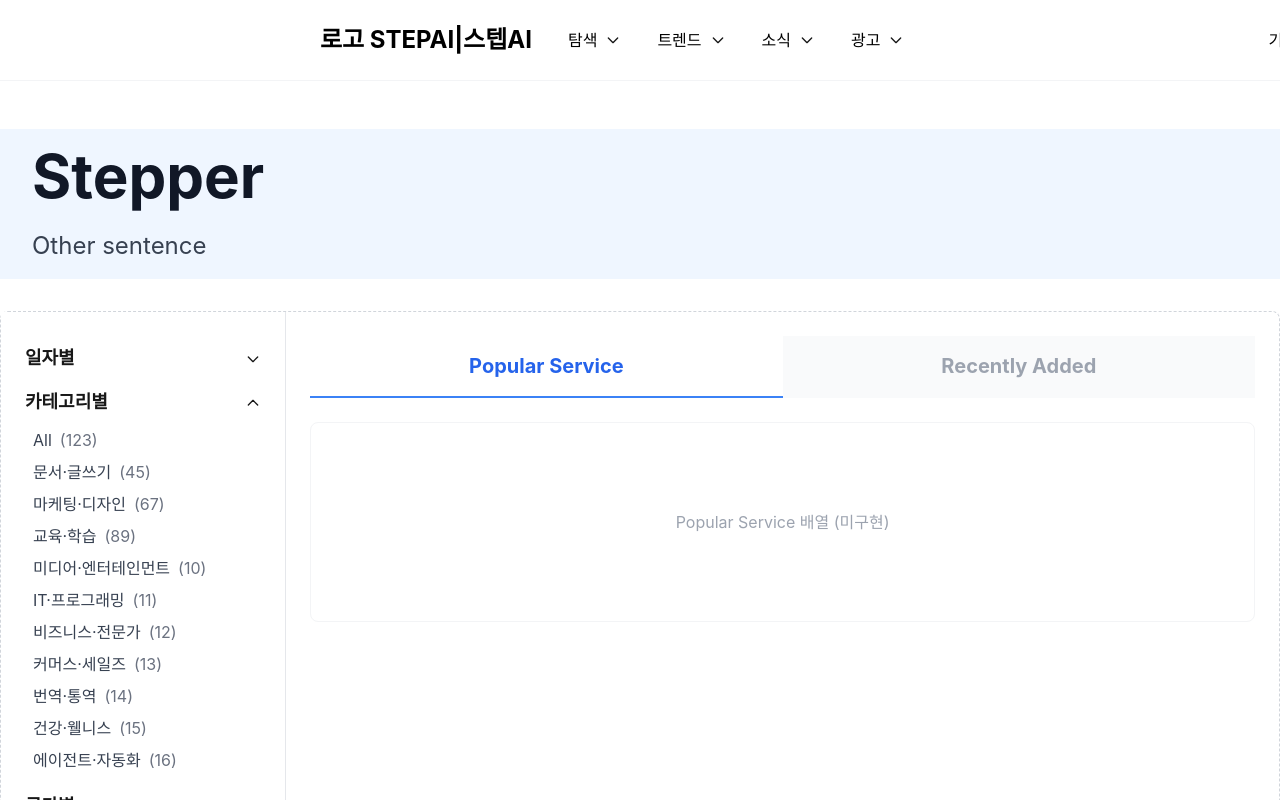
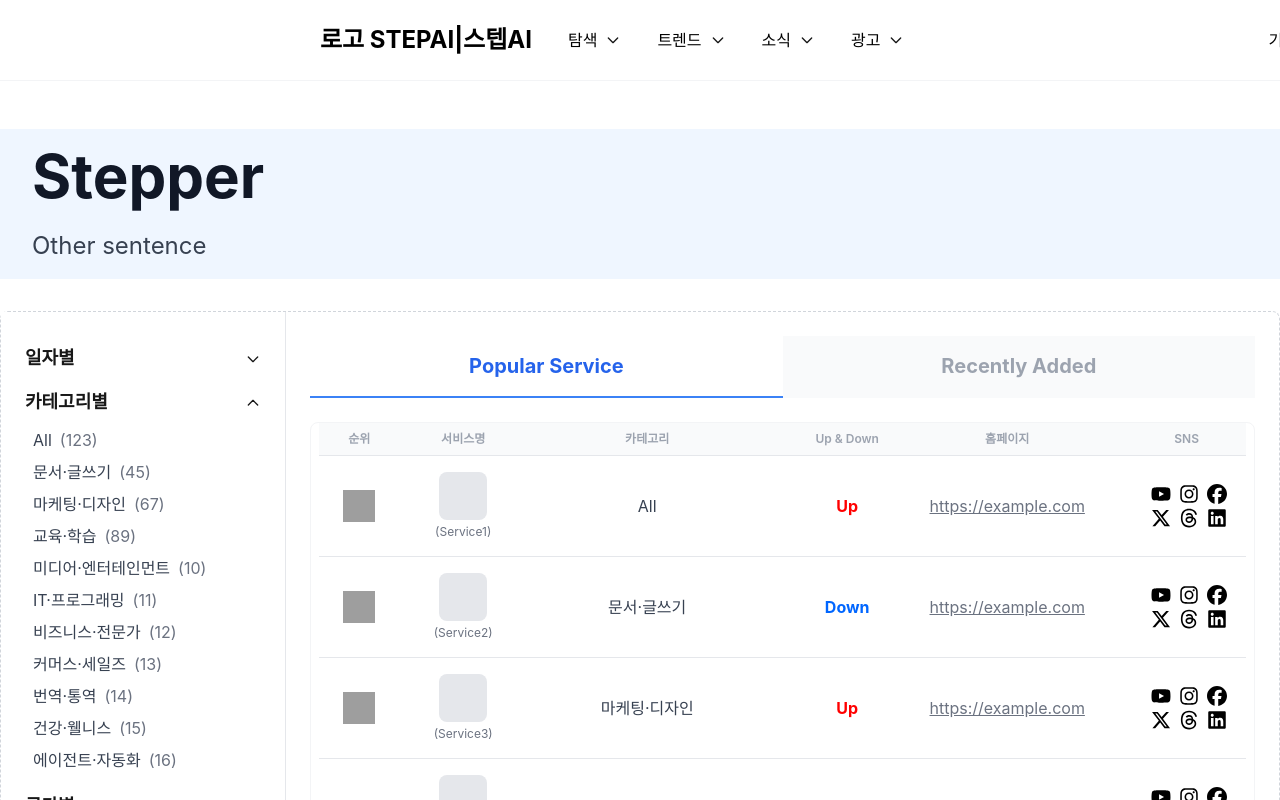
Before and after one commit to kimnamwook1/stepai-web, a Next.js app: page /trend in a window 1280 px wide. Shown: the top 800 px of the page. Built offline with nearby package versions, Linux system fonts and the light colour scheme; grey boxes are pictures that could not be loaded; a web font is replaced by a local one.

Commit message:
트렌드 페이지 구현 완료

```diff
--- a/src/app/test/page.tsx
+++ b/src/app/test/page.tsx
@@ -1,5 +1,6 @@
 import React from 'react';
 import Main_Banner from '../../components/Main_Banner';
+import Trend_card from '../../components/Trend_card';
 
 const TestPage = () => {
     return (
@@ -12,6 +13,26 @@
                     Detail_Text="이곳은 테스트 페이지에서 전달된 상세 설명입니다."
                 />
             </section>
+            <section className="mb-12 w-full flex flex-col items-center">
+                <h3 className="text-xl font-semibold mb-4">Trend_card</h3>
+                <div className="w-[900px]">
+                    <Trend_card
+                        rank={0}
+                        serviceName="ChatGPT"
+                        category="글쓰기"
+                        updown="Up"
+                        homepage="https://chatgpt.com"
+                        snsLinks={{
+                            youtube: 'https://youtube.com',
+                            instagram: 'https://instagram.com',
+                            facebook: 'https://facebook.com',
+                            x: 'https://x.com',
+                            thread: 'https://threads.net',
+                            linkedin: 'https://linkedin.com',
+                        }}
+                    />
+                </div>
+            </section>
             {/* 추후 다른 컴포넌트도 아래에 추가 */}
         </div>
     );
--- a/src/app/trend/page.tsx
+++ b/src/app/trend/page.tsx
@@ -4,6 +4,7 @@
 import Header from "@/components/Header";
 import Footer from "@/components/Footer";
 import Main_Banner from "@/components/Main_Banner";
+import Trend_card from '@/components/Trend_card';
 
 const TrendPage = () => {
     // SortSection 상태 관리
@@ -78,6 +79,23 @@
             />
         </svg>
     );
+
+    // Trend_card용 예시 데이터
+    const trendList = Array.from({ length: 10 }, (_, i) => ({
+        rank: i,
+        serviceName: `Service${i + 1}`,
+        category: categoryOptions[i % categoryOptions.length],
+        updown: (i % 2 === 0 ? 'Up' : 'Down') as 'Up' | 'Down',
+        homepage: 'https://example.com',
+        snsLinks: {
+            youtube: 'https://youtube.com',
+            instagram: 'https://instagram.com',
+            facebook: 'https://facebook.com',
+            x: 'https://x.com',
+            thread: 'https://threads.net',
+            linkedin: 'https://linkedin.com',
+        },
+    }));
 
     return (
         <>
@@ -168,12 +186,19 @@
                             </button>
                         </div>
                         {/* 탭에 따라 내용이 바뀌는 영역 (아직 내용 없음) */}
-                        <div className="w-full min-h-[200px] bg-white rounded-lg flex items-center justify-center border border-gray-100">
-                            {tab === 'popular' ? (
-                                <span className="text-gray-400">Popular Service 배열 (미구현)</span>
-                            ) : (
-                                <span className="text-gray-400">Recently Added 배열 (미구현)</span>
-                            )}
+                        <div className="w-full min-h-[200px] bg-white rounded-lg border border-gray-100 px-2">
+                            {/* 헤더 row */}
+                            <div className="w-full flex flex-row items-center py-2 border-b bg-gray-50">
+                                <div className="w-20 flex justify-center text-xs text-gray-400 font-semibold">순위</div>
+                                <div className="w-32 flex justify-center text-xs text-gray-400 font-semibold">서비스명</div>
+                                <div className="w-60 text-center text-xs text-gray-400 font-semibold">카테고리</div>
+                                <div className="w-40 text-center text-xs text-gray-400 font-semibold">Up & Down</div>
+                                <div className="w-40 text-center text-xs text-gray-400 font-semibold">홈페이지</div>
+                                <div className="flex-1 text-center text-xs gap-1 ml-10 text-gray-400 font-semibold">SNS</div>
+                            </div>
+                            {(tab === 'popular' ? trendList : trendList).map((item, idx) => (
+                                <Trend_card key={idx} {...item} />
+                            ))}
                         </div>
                     </div>
                 </div>
--- /dev/null
+++ b/src/components/Trend_card.tsx
@@ -0,0 +1,71 @@
+'use client';
+
+import React from 'react';
+import { FaYoutube, FaInstagram, FaFacebook, FaXTwitter, FaThreads, FaLinkedin } from 'react-icons/fa6';
+
+interface TrendCardProps {
+    rank: number; // 0~9
+    serviceName: string;
+    category: string;
+    updown: 'Up' | 'Down';
+    homepage: string;
+    snsLinks: {
+        youtube: string;
+        instagram: string;
+        facebook: string;
+        x: string;
+        thread: string;
+        linkedin: string;
+    };
+}
+
+const rankImg = [
+    '/rank_1.png', // 0
+    '/rank_2.png', // 1
+    '/rank_3.png', // 2
+];
+
+const Trend_card: React.FC<TrendCardProps> = ({ rank, serviceName, category, updown, homepage, snsLinks }) => {
+    return (
+        <div className="w-full flex flex-row items-center py-4 border-b last:border-b-0">
+            {/* Rank */}
+            <div className="w-20 flex justify-center items-center">
+                {rank < 3 ? (
+                    <img src={rankImg[rank]} alt={`${rank + 1}위`} className="w-8 h-8" />
+                ) : (
+                    <span className="text-lg font-bold text-gray-500">{rank + 1}</span>
+                )}
+            </div>
+            {/* 서비스명/로고 */}
+            <div className="w-32 flex flex-col items-center">
+                <div className="w-12 h-12 bg-gray-200 rounded-lg flex items-center justify-center mb-1">
+                    {/* 로고 placeholder */}
+                </div>
+                <span className="text-xs text-gray-500">({serviceName})</span>
+            </div>
+            {/* 카테고리 */}
+            <div className="w-60 text-center text-base text-gray-700">{category}</div>
+            {/* Up & Down */}
+            <div className="w-40 text-center font-bold text-base" style={{ color: updown === 'Up' ? '#F00' : '#06F' }}>
+                {updown}
+            </div>
+            {/* 홈페이지 */}
+            <div className="w-40 text-center text-base text-gray-500 underline cursor-pointer" onClick={() => window.open(homepage, '_blank')}>{homepage}</div>
+            {/* SNS */}
+            <div className="flex flex-col gap-1 ml-16">
+                <div className="flex flex-row gap-2">
+                    <a href={snsLinks.youtube} target="_blank" rel="noopener noreferrer"><FaYoutube size={20} className="text-black hover:text-red-600" /></a>
+                    <a href={snsLinks.instagram} target="_blank" rel="noopener noreferrer"><FaInstagram size={20} className="text-black hover:text-pink-500" /></a>
+                    <a href={snsLinks.facebook} target="_blank" rel="noopener noreferrer"><FaFacebook size={20} className="text-black hover:text-blue-600" /></a>
+                </div>
+                <div className="flex flex-row gap-2">
+                    <a href={snsLinks.x} target="_blank" rel="noopener noreferrer"><FaXTwitter size={20} className="text-black hover:text-blue-400" /></a>
+                    <a href={snsLinks.thread} target="_blank" rel="noopener noreferrer"><FaThreads size={20} className="text-black hover:text-gray-700" /></a>
+                    <a href={snsLinks.linkedin} target="_blank" rel="noopener noreferrer"><FaLinkedin size={20} className="text-black hover:text-blue-700" /></a>
+                </div>
+            </div>
+        </div>
+    );
+};
+
+export default Trend_card;
```
Also changed, not shown: package.json (+5 -4 lines), 2 other files (tests, documents, lock files or other folders).
